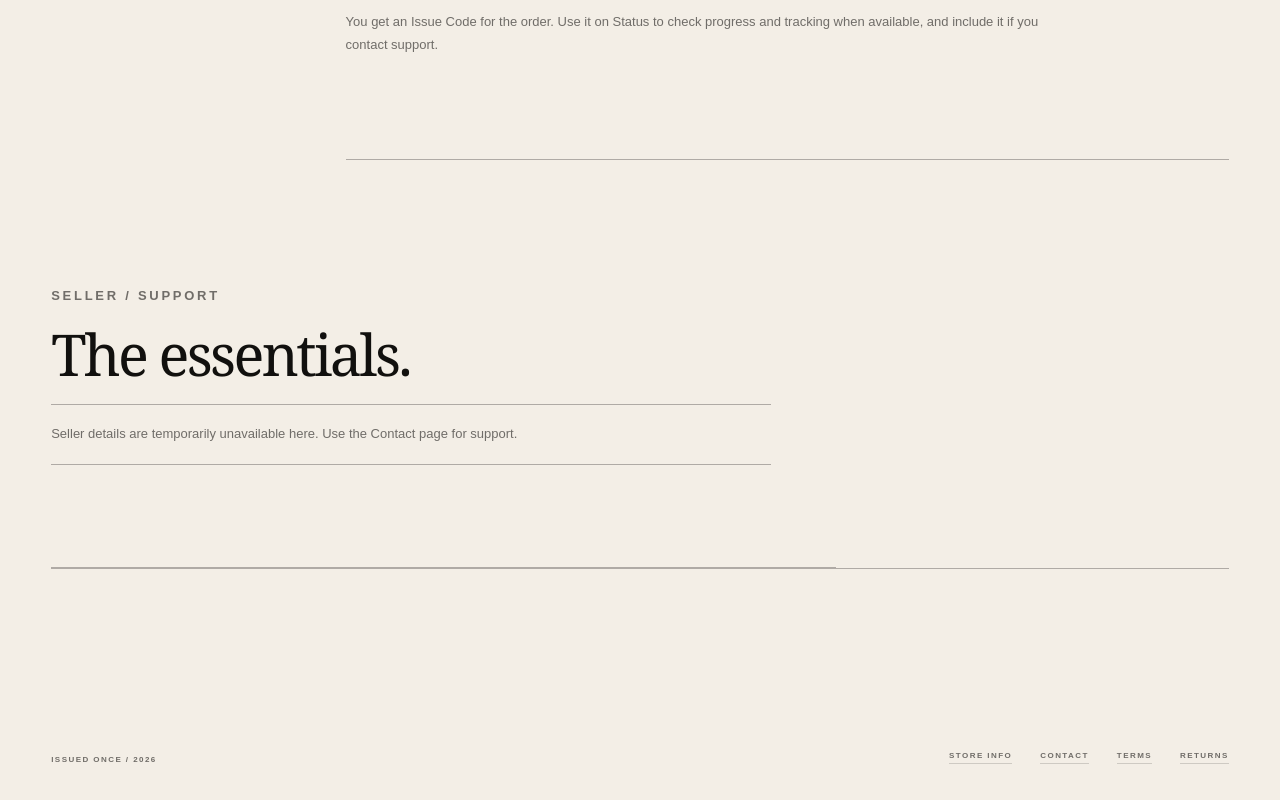
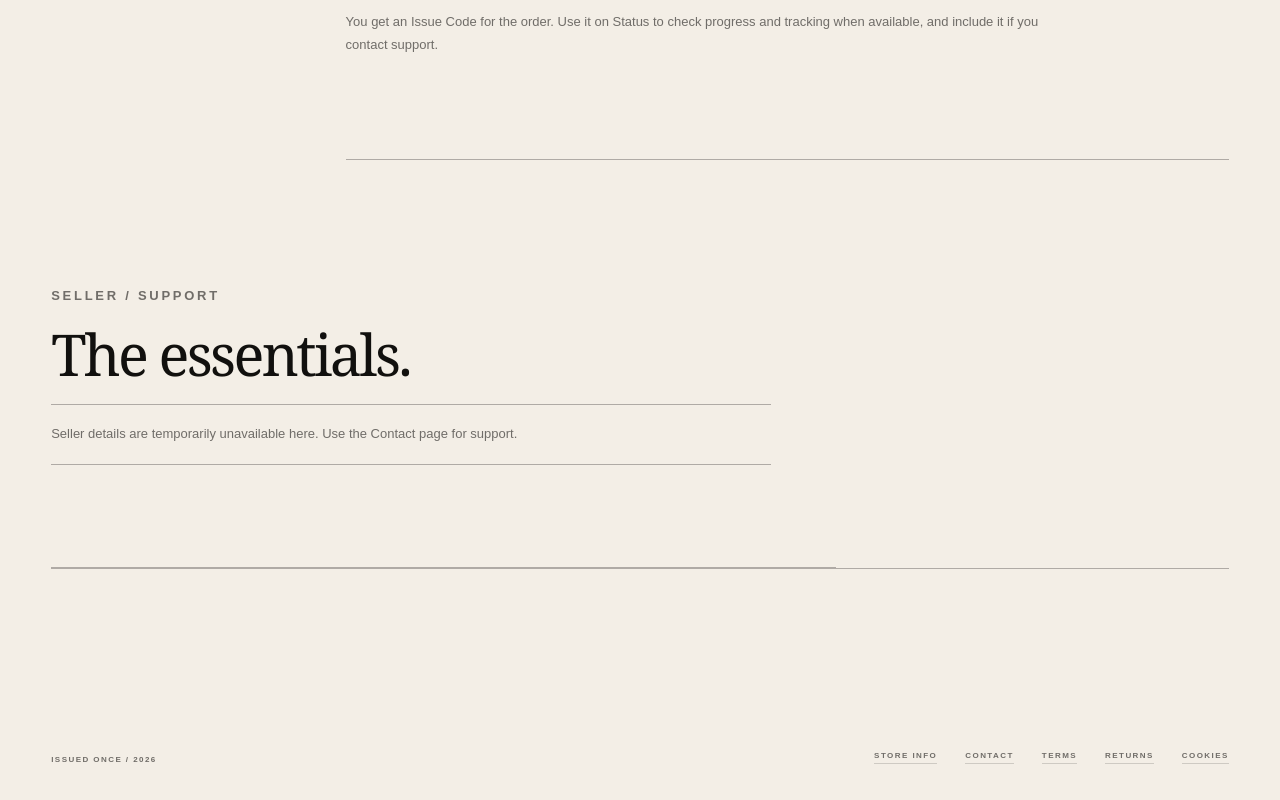
Before and after one commit to itxsam57/issued-once, a Next.js app: page /store-info in a window 1280 px wide. Shown: the part 2329-3129 px from the top of the page. Built offline with nearby package versions, Linux system fonts and the light colour scheme.

Commit message:
feat: link cookie disclosure from merchant pages

```diff
--- a/src/app/MerchantPageShell.tsx
+++ b/src/app/MerchantPageShell.tsx
@@ -33,6 +33,7 @@ export function MerchantPageShell({
           <Link href="/contact">CONTACT</Link>
           <Link href="/terms">TERMS</Link>
           <Link href="/returns">RETURNS</Link>
+          <Link href="/cookies">COOKIES</Link>
         </nav>
       </footer>
     </main>
```
